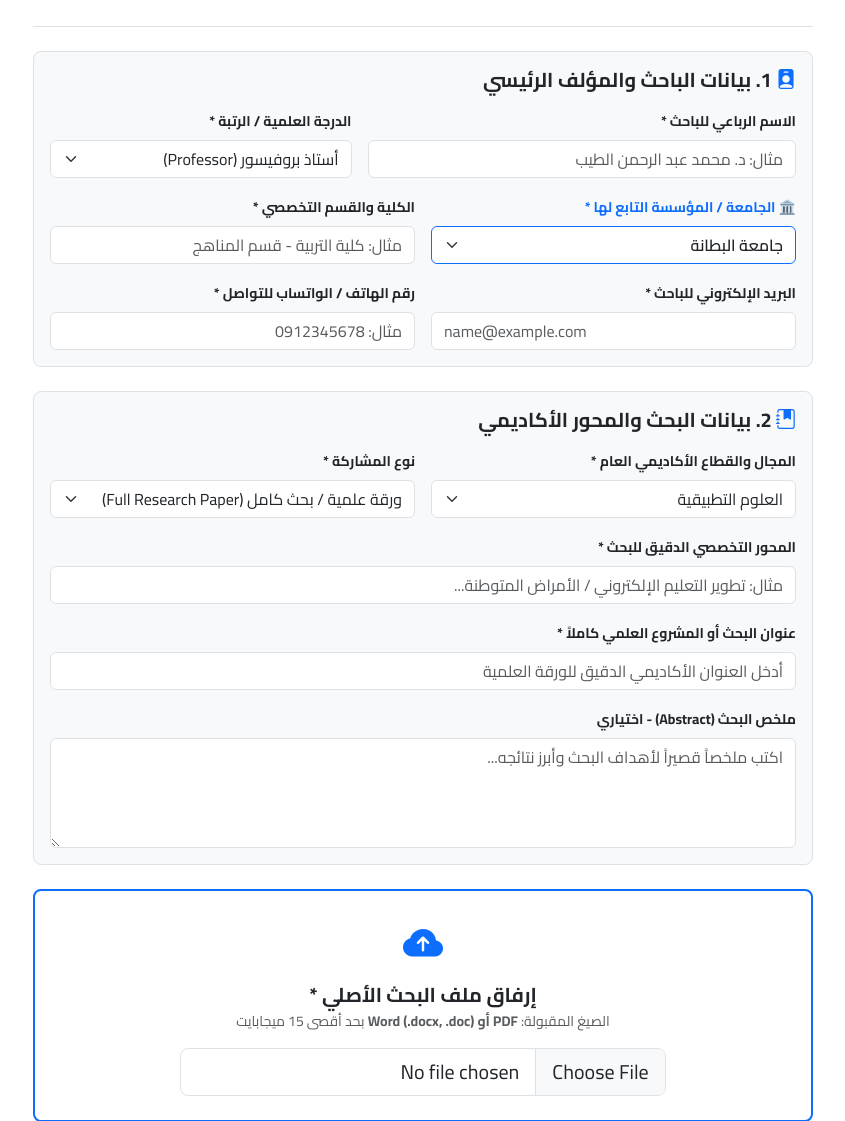
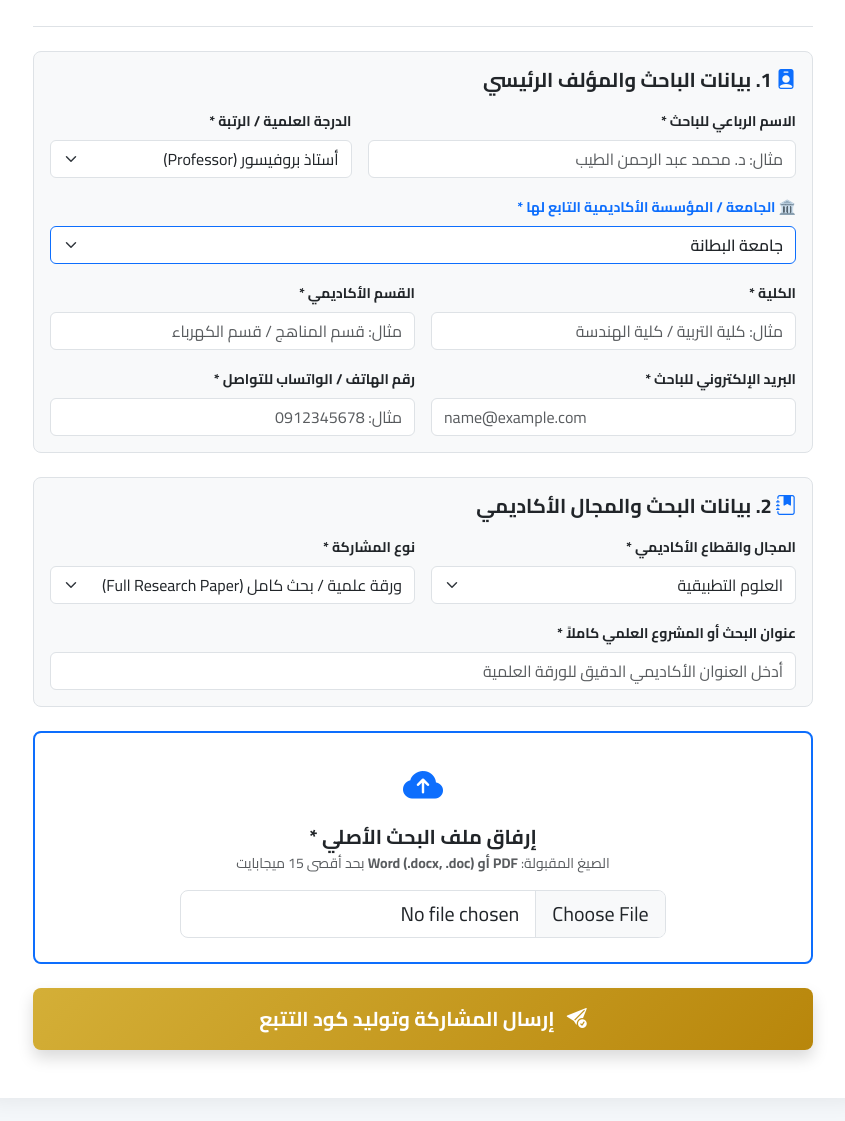
Before and after one commit to altayebawab024-code/conference-portal, a Django app: page /submit/ in a window 1280 px wide. Shown: the part 363-1484 px from the top of the page, without its empty margins (217-1062 px from the left). Run offline with Django 5.2, Linux system fonts and the light colour scheme.

Commit message:
Update submit.html

```diff
--- a/templates/submissions/submit.html
+++ b/templates/submissions/submit.html
@@ -8,7 +8,7 @@
 
     <div class="card card-custom p-4 p-md-5">
 
-        <!-- ترويسة الاستمارة الرسمية بشعار جامعة البطانة -->
+        <!-- ترويسة الاستمارة الرسمية -->
         <div class="text-center mb-4 pb-3 border-bottom">
             <img src="{% static 'img/logo.png' %}" alt="شعار جامعة البطانة" class="mb-2 shadow-sm rounded-circle p-1 bg-white border border-2 border-warning" style="width: 85px; height: 85px; object-fit: contain;">
             <span class="badge bg-warning text-dark fw-bold px-3 py-2 mb-2 d-block mx-auto" style="width: fit-content;">المؤتمر العلمي الدولي - جامعة البطانة</span>
@@ -39,8 +39,8 @@
                     </div>
 
                     <!-- قائمة الجامعات المنسدلة -->
-                    <div class="col-md-6">
-                        <label class="form-label small fw-bold text-primary">🏛️ الجامعة / المؤسسة التابع لها *</label>
+                    <div class="col-12">
+                        <label class="form-label small fw-bold text-primary">🏛️ الجامعة / المؤسسة الأكاديمية التابع لها *</label>
                         <select name="university" class="form-select border-primary fw-semibold" required>
                             {% for code, label in universities %}
                                 <option value="{{ code }}">{{ label }}</option>
@@ -48,9 +48,15 @@
                         </select>
                     </div>
 
+                    <!-- فصل الكلية عن القسم -->
                     <div class="col-md-6">
-                        <label class="form-label small fw-bold">الكلية والقسم التخصصي *</label>
-                        <input type="text" name="faculty_and_dept" class="form-control" required placeholder="مثال: كلية التربية - قسم المناهج">
+                        <label class="form-label small fw-bold">الكلية *</label>
+                        <input type="text" name="faculty" class="form-control" required placeholder="مثال: كلية التربية / كلية الهندسة">
+                    </div>
+
+                    <div class="col-md-6">
+                        <label class="form-label small fw-bold">القسم الأكاديمي *</label>
+                        <input type="text" name="department" class="form-control" required placeholder="مثال: قسم المناهج / قسم الكهرباء">
                     </div>
 
                     <div class="col-md-6">
@@ -67,11 +73,12 @@
 
             <!-- 2. بيانات المشاركة والورقة العلمية -->
             <div class="p-3 bg-light rounded-3 border mb-4">
-                <h5 class="fw-bold text-dark mb-3"><i class="bi bi-journal-bookmark-fill text-primary"></i> 2. بيانات البحث والمحور الأكاديمي</h5>
+                <h5 class="fw-bold text-dark mb-3"><i class="bi bi-journal-bookmark-fill text-primary"></i> 2. بيانات البحث والمجال الأكاديمي</h5>
 
                 <div class="row g-3">
+                    <!-- المجالات الـ 5 المعتمدة فقط -->
                     <div class="col-md-6">
-                        <label class="form-label small fw-bold">المجال والقطاع الأكاديمي العام *</label>
+                        <label class="form-label small fw-bold">المجال والقطاع الأكاديمي *</label>
                         <select name="academic_domain" class="form-select" required>
                             {% for code, label in academic_domains %}
                                 <option value="{{ code }}">{{ label }}</option>
@@ -89,18 +96,8 @@
                     </div>
 
                     <div class="col-12">
-                        <label class="form-label small fw-bold">المحور التخصصي الدقيق للبحث *</label>
-                        <input type="text" name="research_track" class="form-control" required placeholder="مثال: تطوير التعليم الإلكتروني / الأمراض المتوطنة...">
-                    </div>
-
-                    <div class="col-12">
                         <label class="form-label small fw-bold">عنوان البحث أو المشروع العلمي كاملاً *</label>
                         <input type="text" name="title" class="form-control" required placeholder="أدخل العنوان الأكاديمي الدقيق للورقة العلمية">
-                    </div>
-
-                    <div class="col-12">
-                        <label class="form-label small fw-bold">ملخص البحث (Abstract) - اختياري</label>
-                        <textarea name="abstract" class="form-control" rows="4" placeholder="اكتب ملخصاً قصيراً لأهداف البحث وأبرز نتائجه..."></textarea>
                     </div>
                 </div>
             </div>
```
